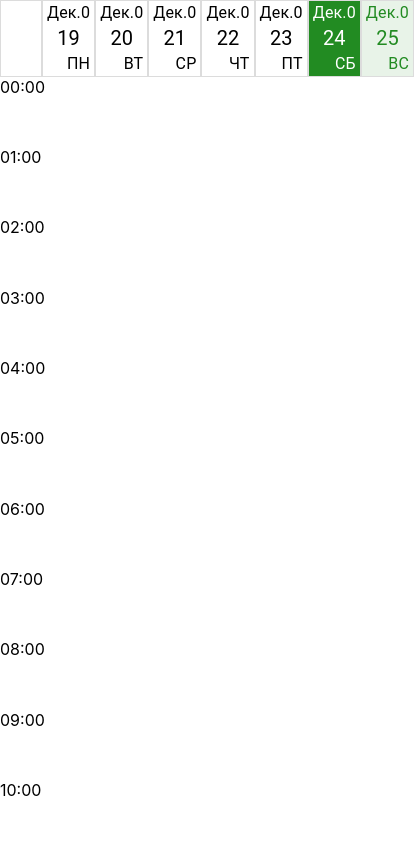
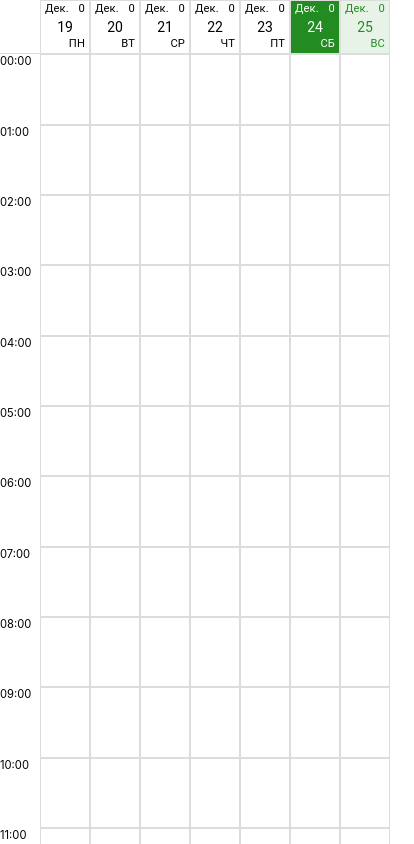
Before and after one commit to Vonubat/clinic-scheduler, a React (Create React App) app: page / in a window 390 px wide. Shown: the top 844 px of the page, 414 px wide, since content can reach past the window. Built offline with nearby package versions, Linux system fonts and the light colour scheme.

Commit message:
feat: add TableColumn component

```diff
--- a/src/App.tsx
+++ b/src/App.tsx
@@ -3,7 +3,7 @@ import { Scheduler } from 'pages';
 
 export const App = (): JSX.Element => {
   return (
-    <div className="App">
+    <div>
       <Scheduler />
     </div>
   );
--- a/src/components/scheduler/TableBody.tsx
+++ b/src/components/scheduler/TableBody.tsx
@@ -1,6 +1,8 @@
 import React from 'react';
 import Box from '@mui/material/Box';
 import { Timeline } from './Timeline';
+import { DateTime } from 'luxon';
+import { TableColumn } from './TableColumn';
 
 type ContainerProps = {
   children: React.ReactNode;
@@ -10,10 +12,17 @@ const Container = ({ children }: ContainerProps): JSX.Element => {
   return <Box sx={{ display: 'flex', height: '200vh' }}>{children}</Box>;
 };
 
-export const TableBody = (): JSX.Element => {
+type TableBodyProps = {
+  days: DateTime[];
+};
+
+export const TableBody = ({ days }: TableBodyProps): JSX.Element => {
   return (
     <Container>
       <Timeline />
+      {days.map((day: DateTime): JSX.Element => {
+        return <TableColumn key={day.day} day={day} />;
+      })}
     </Container>
   );
 };
--- /dev/null
+++ b/src/components/scheduler/TableColumn.tsx
@@ -0,0 +1,45 @@
+import React from 'react';
+import Box from '@mui/material/Box';
+import { DateTime } from 'luxon';
+import { Color, TIMELINE } from '../../constants';
+
+type ContainerProps = {
+  children: React.ReactNode;
+};
+
+const Container = ({ children }: ContainerProps): JSX.Element => {
+  return (
+    <Box
+      sx={{
+        display: 'flex',
+        flexDirection: 'column',
+        width: '14.285714%',
+      }}
+    >
+      {children}
+    </Box>
+  );
+};
+
+type CellProps = {
+  time: string;
+  day: DateTime;
+};
+
+const Cell = ({ day, time }: CellProps): JSX.Element => {
+  return <Box sx={{ height: '100%', border: `0.5px solid ${Color.gainsboro100}`, px: 0.5 }} />;
+};
+
+type TableColumnProps = {
+  day: DateTime;
+};
+
+export const TableColumn = ({ day }: TableColumnProps): JSX.Element => {
+  return (
+    <Container>
+      {TIMELINE.map((time: string): JSX.Element => {
+        return <Cell key={time} day={day} time={time} />;
+      })}
+    </Container>
+  );
+};
--- a/src/components/scheduler/TableHeader.tsx
+++ b/src/components/scheduler/TableHeader.tsx
@@ -1,10 +1,8 @@
 import React from 'react';
-import { useAppSelector } from 'hooks';
-import { timeSelector } from 'store';
 import Box from '@mui/material/Box';
-import { fillDaysHelper } from 'utils';
 import { TableHeaderCell } from './TableHeaderCell';
 import { Color } from '../../constants';
+import { DateTime } from 'luxon';
 
 type ContainerProps = {
   children: React.ReactNode;
@@ -15,17 +13,20 @@ const Container = ({ children }: ContainerProps): JSX.Element => {
 };
 
 const EmptyCell = (): JSX.Element => {
-  return <Box sx={{ maxWidth: 40, minWidth: 40, border: `0.5px solid ${Color.gainsboro100}` }} />;
+  return (
+    <Box sx={{ maxWidth: 40, minWidth: 40, borderBottom: `0.5px solid ${Color.gainsboro100}` }} />
+  );
 };
 
-export const TableHeader = (): JSX.Element => {
-  const { dt } = useAppSelector(timeSelector);
-  const days = fillDaysHelper(dt);
+type TableHeaderProps = {
+  days: DateTime[];
+};
 
+export const TableHeader = ({ days }: TableHeaderProps): JSX.Element => {
   return (
     <Container>
       <EmptyCell />
-      {days.map((day): JSX.Element => {
+      {days.map((day: DateTime): JSX.Element => {
         return <TableHeaderCell key={day.day} day={day} />;
       })}
     </Container>
--- a/src/components/scheduler/TableHeaderCell.tsx
+++ b/src/components/scheduler/TableHeaderCell.tsx
@@ -31,7 +31,7 @@ const Container = ({ children, day }: ContainerProps): JSX.Element => {
       sx={{
         display: 'flex',
         flexDirection: 'column',
-        flexGrow: 1,
+        width: '14.285714%',
         px: 0.5,
         border: `0.5px solid ${Color.gainsboro100}`,
         backgroundColor,
--- a/src/index.scss
+++ b/src/index.scss
@@ -17,3 +17,26 @@ code {
   flex-direction: column;
   min-height: 100vh;
 }
+
+@media only screen and (max-width: 640px) {
+  html {
+    font-size: 70%;
+  }
+}
+
+/* @media only screen and (max-width: 900px) {
+  html {
+    font-size: 100%;
+  }
+}
+@media only screen and (max-width: 1200px) {
+  html {
+    font-size: 100%;
+  }
+}
+@media only screen and (max-width: 1536px) {
+  html {
+    font-size: 100%;
+  }
+} ;
+ */
--- a/src/pages/Scheduler.tsx
+++ b/src/pages/Scheduler.tsx
@@ -1,6 +1,9 @@
 import React from 'react';
 import Box from '@mui/material/Box';
 import { TableHeader, TableBody } from 'components';
+import { fillDaysHelper } from 'utils';
+import { useAppSelector } from 'hooks';
+import { timeSelector } from 'store';
 
 type ContainerProps = {
   children: React.ReactNode;
@@ -13,10 +16,13 @@ const Container = ({ children }: ContainerProps): JSX.Element => {
 };
 
 export const Scheduler = (): JSX.Element => {
+  const { dt } = useAppSelector(timeSelector);
+  const days = fillDaysHelper(dt);
+
   return (
     <Container>
-      <TableHeader />
-      <TableBody />
+      <TableHeader days={days} />
+      <TableBody days={days} />
     </Container>
   );
 };
```
